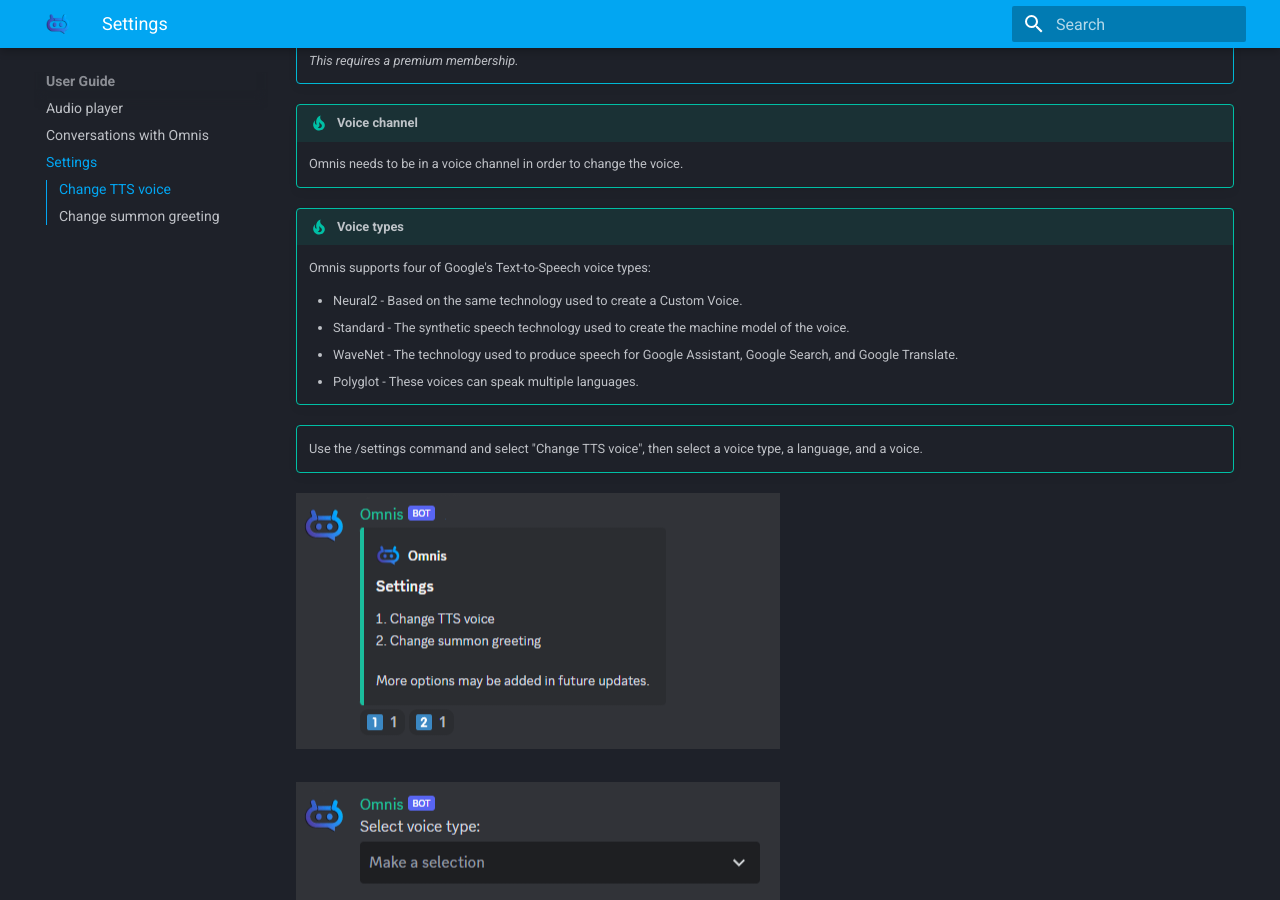
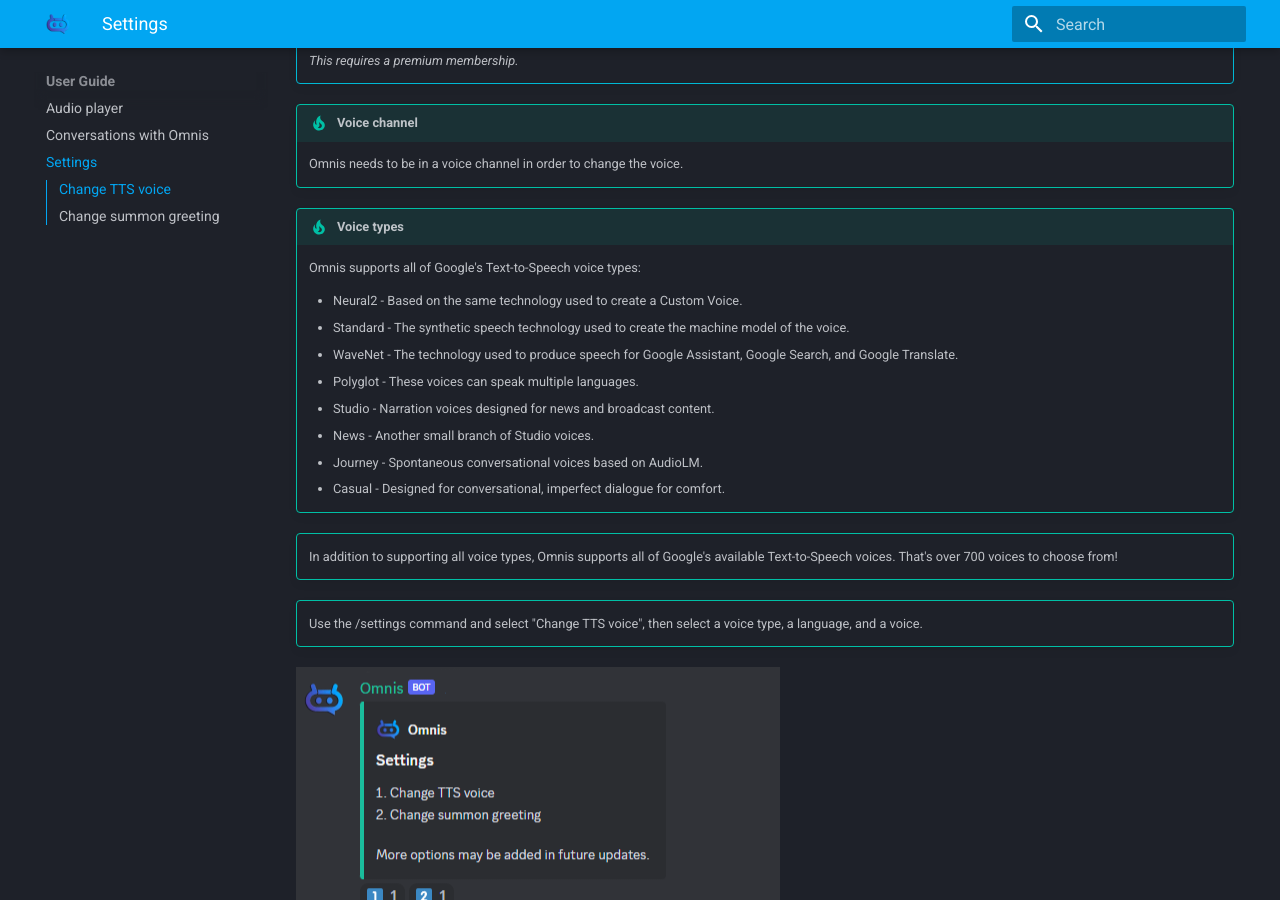
Before and after one commit to dylwedma11748/omnis-bot, an MkDocs documentation site: the page built from docs/user-guide/settings.md, in a window 1280 px wide and 900 px high, scrolled down 333 px. Built offline with MkDocs 1.6.1 and Material for MkDocs 9.7.7, drawn with Linux system fonts in a browser that asks for light colours.

Commit message:
Update settings page
Update settings page to show all voice types and supported voices.

```diff
--- a/docs/user-guide/settings.md
+++ b/docs/user-guide/settings.md
@@ -9,13 +9,19 @@
     Omnis needs to be in a voice channel in order to change the voice.
 
 !!! tip "Voice types"
-    Omnis supports four of Google's Text-to-Speech voice types:
+    Omnis supports all of Google's Text-to-Speech voice types:
 
 	- Neural2 - Based on the same technology used to create a Custom Voice.
 	- Standard - The synthetic speech technology used to create the machine model of the voice.
 	- WaveNet - The technology used to produce speech for Google Assistant, Google Search, and Google Translate.
 	- Polyglot - These voices can speak multiple languages.
+	- Studio - Narration voices designed for news and broadcast content.
+	- News - Another small branch of Studio voices.
+	- Journey - Spontaneous conversational voices based on AudioLM.
+	- Casual - Designed for conversational, imperfect dialogue for comfort.
 
+!!! tip ""
+    In addition to supporting all voice types, Omnis supports all of Google's available Text-to-Speech voices. That's over 700 voices to choose from!
 
 !!! tip ""
     Use the /settings command and select "Change TTS voice", then select a voice type, a language, and a voice.
```
